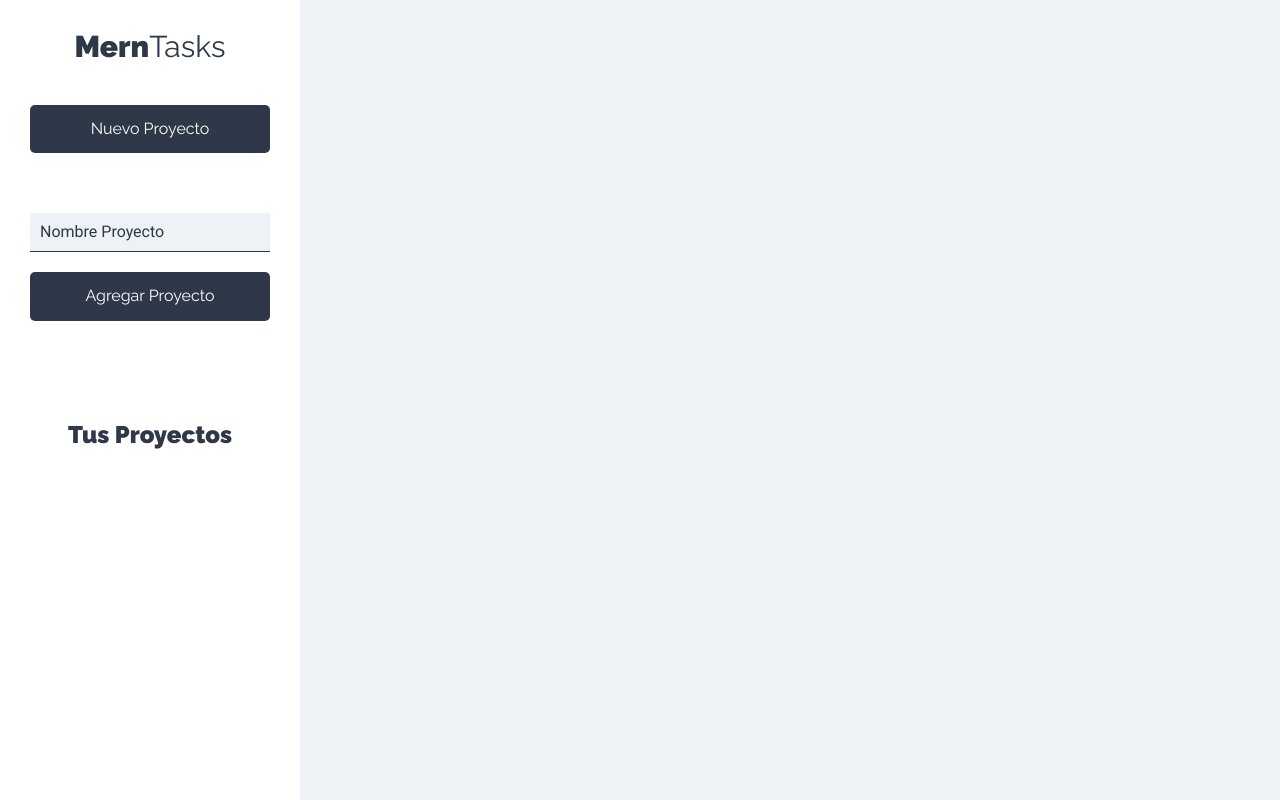
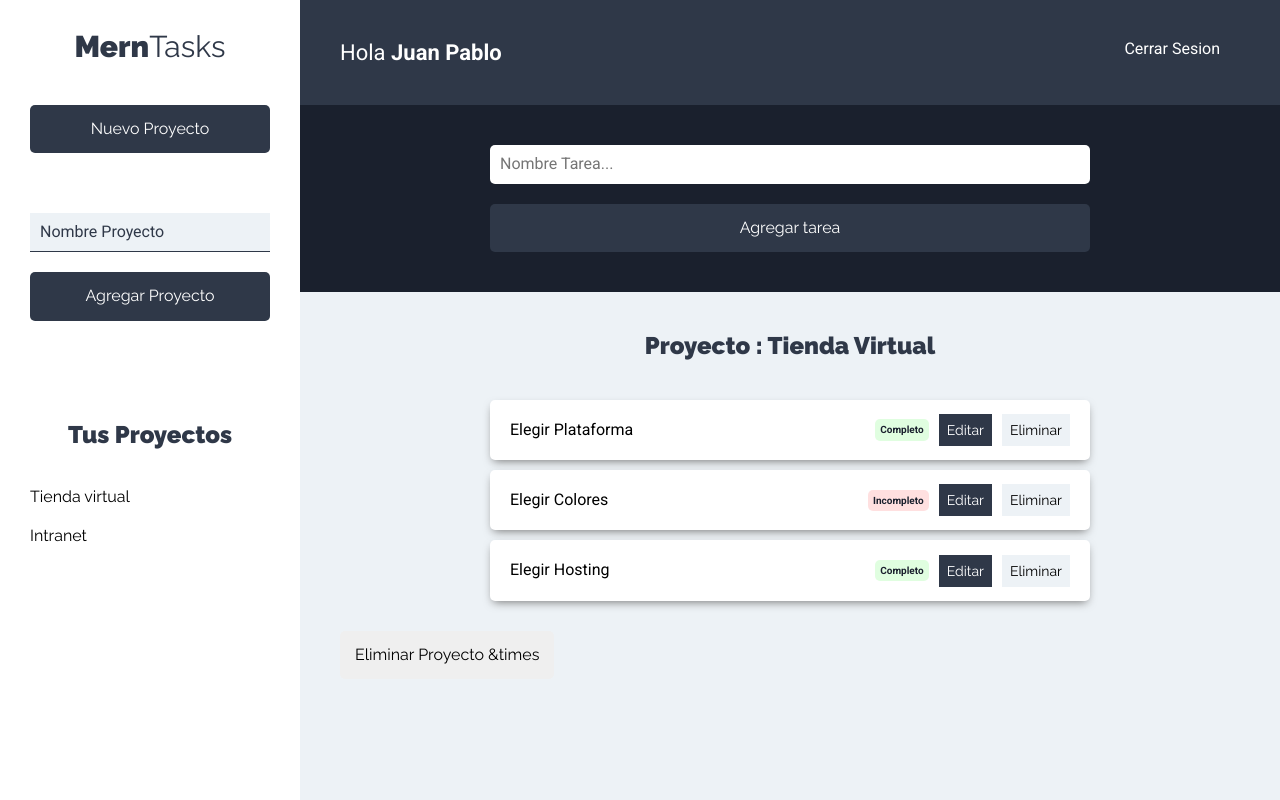
Before and after one commit to darcdev/Platzi-Tasks-Clients, a React (Create React App) app: page /proyectos in a window 1280 px wide. Built offline with nearby package versions, Linux system fonts and the light colour scheme.

Commit message:
agregando detalles e interfaz tareas

```diff
--- /dev/null
+++ b/src/components/layout/Barra.js
@@ -0,0 +1,16 @@
+import React from "react";
+
+const Barra = () => {
+  return (
+    <div className="app-header">
+      <p className="nombre-usuario">
+        Hola <span>Juan Pablo</span>
+      </p>
+      <nav className="nav-principal">
+        <a href="#!">Cerrar Sesion</a>
+      </nav>
+    </div>
+  );
+};
+
+export default Barra;
--- a/src/components/layout/Sidebar.js
+++ b/src/components/layout/Sidebar.js
@@ -1,4 +1,5 @@
 import React from "react";
+import ListadoProyectos from "../proyectos/ListadoProyectos";
 import NuevoProyecto from "../proyectos/NuevoProyecto";
 
 const Sidebar = () => {
@@ -10,6 +11,7 @@
       <NuevoProyecto />
       <div className="proyectos">
         <h2>Tus Proyectos</h2>
+        <ListadoProyectos />
       </div>
     </aside>
   );
--- /dev/null
+++ b/src/components/proyectos/ListadoProyectos.js
@@ -0,0 +1,15 @@
+import React from "react";
+import Proyecto from "./Proyecto";
+
+const ListadoProyectos = () => {
+  const proyectos = [{ nombre: "Tienda virtual" }, { nombre: "Intranet" }];
+  return (
+    <ul className="listado-proyectos">
+      {proyectos.map((proyecto) => (
+        <Proyecto key={proyecto.nombre} proyecto={proyecto} />
+      ))}
+    </ul>
+  );
+};
+
+export default ListadoProyectos;
--- /dev/null
+++ b/src/components/proyectos/Proyecto.js
@@ -0,0 +1,13 @@
+import React from "react";
+
+const Proyecto = ({ proyecto }) => {
+  return (
+    <li>
+      <button type="button" className="btn btn-blank">
+        {proyecto.nombre}
+      </button>
+    </li>
+  );
+};
+
+export default Proyecto;
--- a/src/components/proyectos/Proyectos.js
+++ b/src/components/proyectos/Proyectos.js
@@ -1,5 +1,8 @@
 import React from "react";
+import Barra from "../layout/Barra";
 import Sidebar from "../layout/Sidebar";
+import FormTarea from "../tareas/FormTarea";
+import ListadoTareas from "../tareas/ListadoTareas";
 
 const Proyectos = () => {
   return (
@@ -7,7 +10,11 @@
       <Sidebar />
       <div className="seccion-principal">
         <main>
-          <div className="contenedor-tareas"></div>
+          <Barra />
+          <FormTarea />
+          <div className="contenedor-tareas">
+            <ListadoTareas />
+          </div>
         </main>
       </div>
     </div>
--- /dev/null
+++ b/src/components/tareas/FormTarea.js
@@ -0,0 +1,27 @@
+import React from "react";
+
+const FormTarea = () => {
+  return (
+    <div className="formulario">
+      <form>
+        <div className="contenedor-input">
+          <input
+            type="text"
+            className="input-text"
+            placeholder="Nombre Tarea..."
+            name="name"
+          />
+        </div>
+        <div className="contenedor-input">
+          <input
+            type="submit"
+            className="btn btn-primario btn-submit btn-block"
+            value="Agregar tarea"
+          />
+        </div>
+      </form>
+    </div>
+  );
+};
+
+export default FormTarea;
--- /dev/null
+++ b/src/components/tareas/ListadoTareas.js
@@ -0,0 +1,39 @@
+import React from "react";
+import Tarea from "./Tarea";
+
+const ListadoTareas = () => {
+  const tareasProyecto = [
+    {
+      nombre: "Elegir Plataforma",
+      estado: true,
+    },
+    {
+      nombre: "Elegir Colores",
+      estado: false,
+    },
+    {
+      nombre: "Elegir Hosting",
+      estado: true,
+    },
+  ];
+  return (
+    <>
+      <h2>Proyecto : Tienda Virtual</h2>
+
+      <ul className="listado-tareas">
+        {tareasProyecto.length === 0 ? (
+          <li className="tarea">
+            <p>No hay tareas</p>
+          </li>
+        ) : (
+          tareasProyecto.map((tarea) => <Tarea tarea={tarea} />)
+        )}
+      </ul>
+      <button type="button" className="btn btn-eliminar">
+        Eliminar Proyecto &times
+      </button>
+    </>
+  );
+};
+
+export default ListadoTareas;
--- /dev/null
+++ b/src/components/tareas/Tarea.js
@@ -0,0 +1,26 @@
+import React from "react";
+
+const Tarea = ({ tarea }) => {
+  return (
+    <li className="tarea sombra">
+      <p>{tarea.nombre}</p>
+      <div className="estado">
+        {tarea.estado ? (
+          <button type="button" className="completo">
+            Completo
+          </button>
+        ) : (
+          <button type="button" className="incompleto">
+            Incompleto
+          </button>
+        )}
+      </div>
+      <div className="acciones">
+        <button className="btn btn-primario">Editar</button>
+        <button className="btn btn-secundario">Eliminar</button>
+      </div>
+    </li>
+  );
+};
+
+export default Tarea;
```
Also changed, not shown: src/components/tareas/tareas.js (deleted), 1 other file (tests, documents, lock files or other folders).
